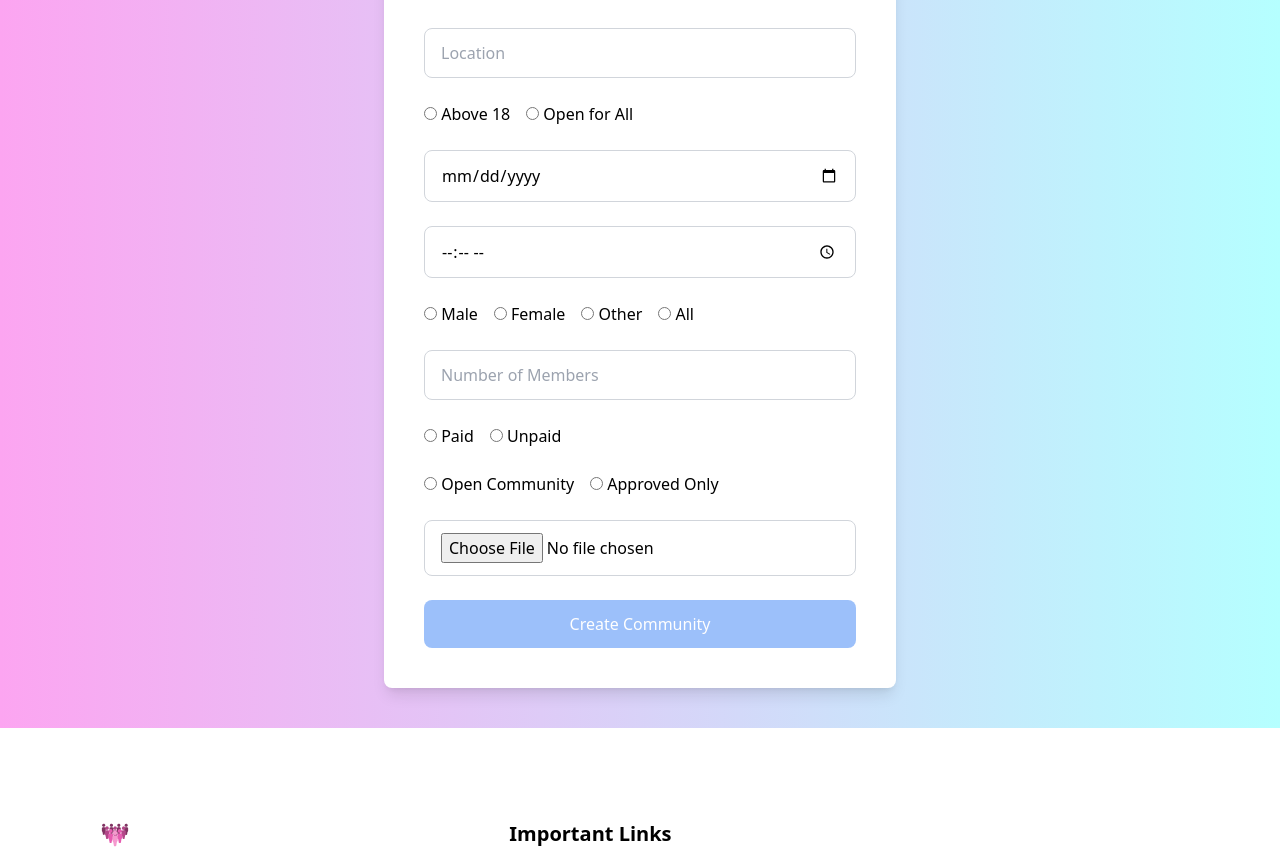
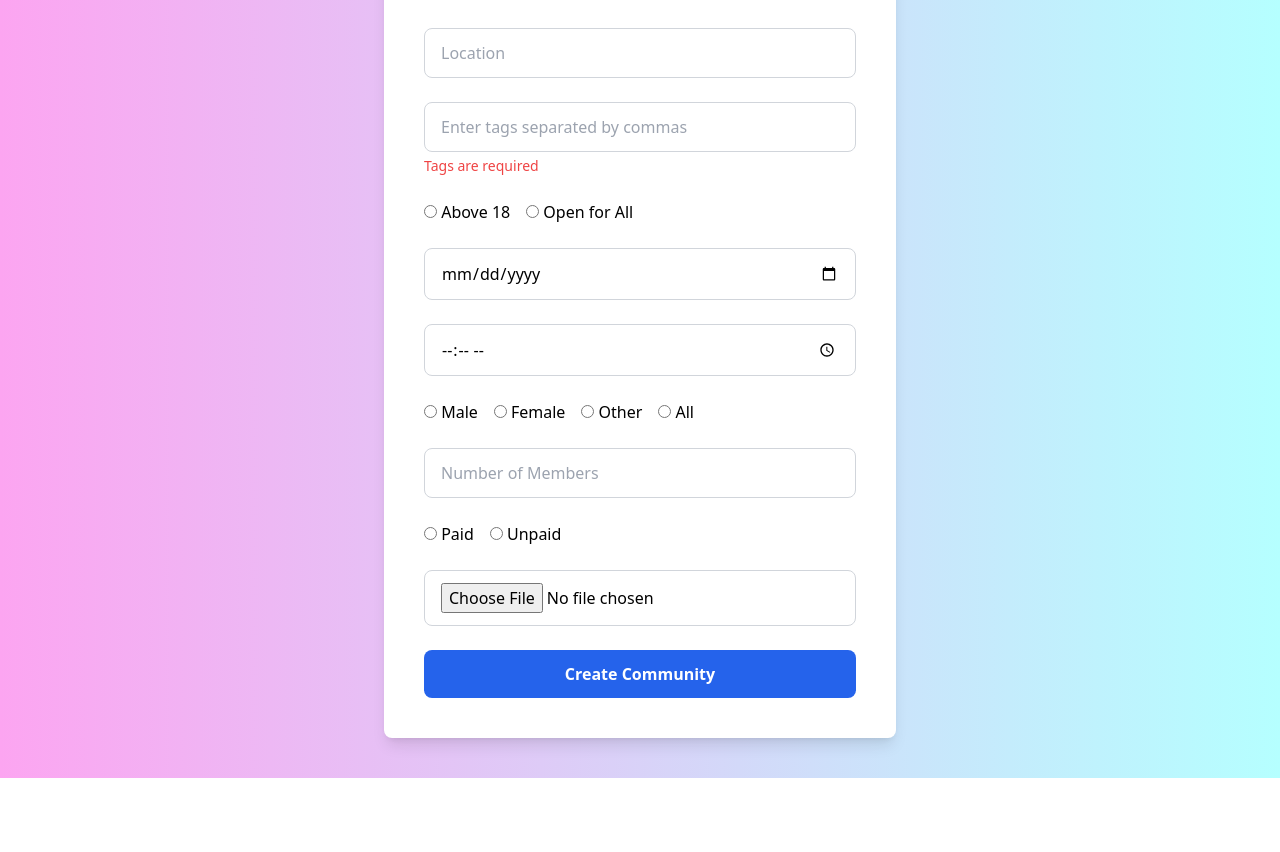
Before and after one commit to Ansh476/tribevibe, a React (Vite) app in the folder frontend/: page /communityform in a window 1280 px wide. Shown: the part 326-1178 px from the top of the page. Built offline with nearby package versions, Linux system fonts and the light colour scheme.

Commit message:
Update Createcomfrom.jsx

```diff
--- a/frontend/src/components/Createcomfrom.jsx
+++ b/frontend/src/components/Createcomfrom.jsx
@@ -8,18 +8,19 @@ const CreateComForm = () => {
   const { userId: contextUserId } = useContext(AuthContext);
   const [userId, setUserId] = useState(contextUserId || localStorage.getItem('userId'));
   const [popupVisible, setPopupVisible] = useState(false);
+  const [tags, setTags] = useState('');
   const navigate = useNavigate();
 
   const { register, handleSubmit, formState: { errors, isValid } } = useForm({ mode: 'onChange' });
 
   const onSubmit = async (data) => {
     try {
-
       const formData = new FormData();
       formData.append('image', data.image[0]);
 
       const response = await axios.post('http://localhost:5000/api/community/upload', formData);
       const imageUrl = response.data.url;
+
       const completeFormData = {
         title: data.title,
         description: data.description,
@@ -30,9 +31,9 @@ const CreateComForm = () => {
         gender: data.gender,
         membercount: data.members,
         moneystatus: data.payment,
-        approval: data.approval,
         imageurl: String(imageUrl),
         creator: userId,
+        tags: tags.split(',').map(tag => tag.trim()).filter(tag => tag !== ''), // Split tags into an array and filter out empty tags
       };
 
       console.log(completeFormData);
@@ -103,6 +104,18 @@ const CreateComForm = () => {
           {errors.location && <p className="text-red-500 text-sm mt-1">{errors.location.message}</p>}
         </div>
 
+        {/* Tags */}
+        <div className="mb-6">
+          <input
+            type="text"
+            placeholder="Enter tags separated by commas"
+            className="w-full px-4 py-3 border border-gray-300 rounded-lg"
+            value={tags}
+            onChange={(e) => setTags(e.target.value)} // Update the tags state on change
+          />
+          {tags === '' && <p className="text-red-500 text-sm mt-1">Tags are required</p>} {/* Error handling for tags */}
+        </div>
+
         {/* Age Group */}
         <div className="mb-6">
           <div className="mt-2">
@@ -170,48 +183,32 @@ const CreateComForm = () => {
         <div className="mb-6">
           <div className="mt-2">
             <label className="mr-4">
-              <input type="radio" value="Paid" {...register('payment', { required: 'Select Paid or Unpaid' })} /> Paid
+              <input type="radio" value="Paid" {...register('payment', { required: 'Select Payment Status' })} /> Paid
             </label>
             <label>
-              <input type="radio" value="Unpaid" {...register('payment', { required: 'Select Paid or Unpaid' })} /> Unpaid
+              <input type="radio" value="Unpaid" {...register('payment', { required: 'Select Payment Status' })} /> Unpaid
             </label>
           </div>
           {errors.payment && <p className="text-red-500 text-sm mt-1">{errors.payment.message}</p>}
-        </div>
-
-        <div className="mb-6">
-          <div className="mt-2">
-            <label className="mr-4">
-              <input type="radio" value="Open Community" {...register('approval', { required: 'Community Type' })} /> Open Community
-            </label>
-            <label className="mr-4">
-              <input type="radio" value="Approved Only" {...register('approval', { required: 'Community Type' })} /> Approved Only
-            </label>
-          </div>
-          {errors.approval && <p className="text-red-500 text-sm mt-1">{errors.approval.message}</p>}
         </div>
 
         {/* Image Upload */}
         <div className="mb-6">
           <input
             type="file"
-            accept="image/*"
             className="w-full px-4 py-3 border border-gray-300 rounded-lg"
             {...register('image', { required: 'Image is required' })}
           />
           {errors.image && <p className="text-red-500 text-sm mt-1">{errors.image.message}</p>}
         </div>
 
-        {/* Submit Button */}
-        <div>
         <button
           type="submit"
-            className={`w-full bg-blue-500 text-white py-3 rounded-lg cursor-pointer hover:bg-blue-600 text-center block ${!isValid ? 'opacity-50 cursor-not-allowed' : ''}`}
+          className="w-full py-3 bg-blue-600 text-white font-bold rounded-lg hover:bg-blue-700"
           disabled={!isValid}
         >
           Create Community
         </button>
-        </div>
       </form>
     </div>
   );
```
Lines whose indentation alone changed are shown as unchanged.
